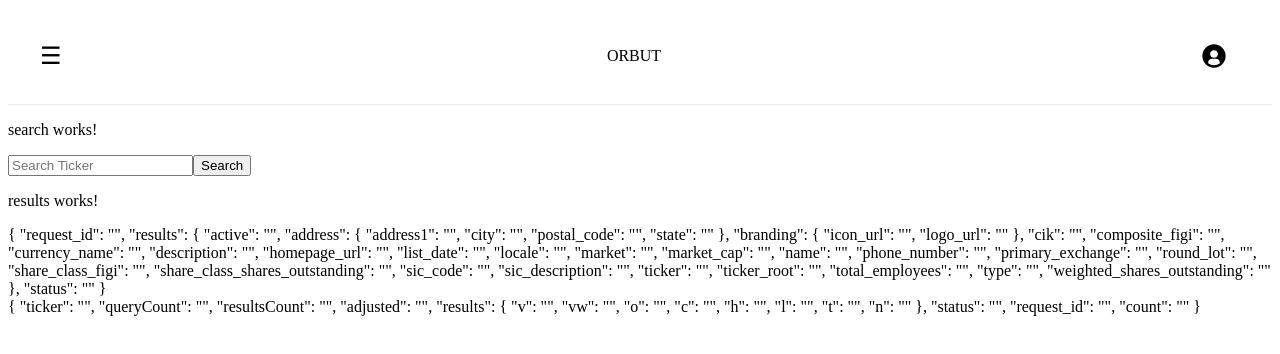
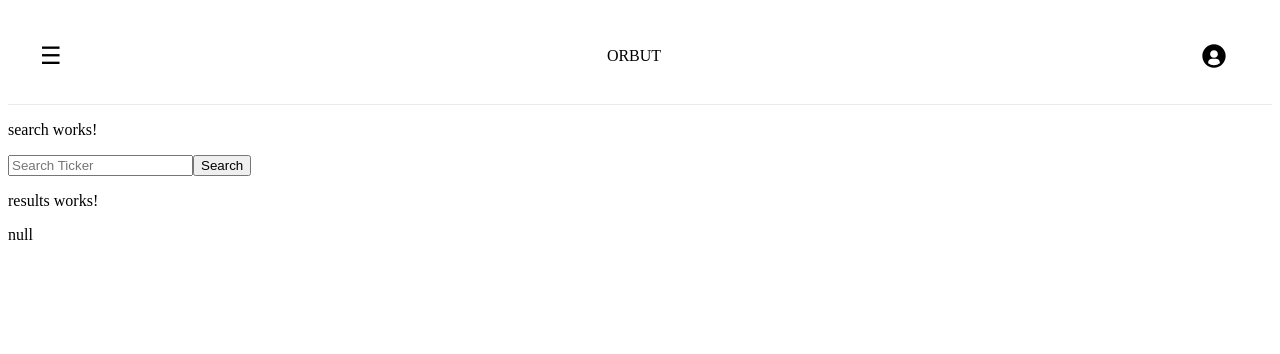
Before and after one commit to jaidencoleflannery/Orbut, an Angular app in the folder Angular/: page / in a window 1280 px wide. Shown: the top 354 px of the page. Built offline with nearby package versions, Linux system fonts and the light colour scheme.

Commit message:
Improved results object.

```diff
--- a/Angular/src/app/search/results/results.component.html
+++ b/Angular/src/app/search/results/results.component.html
@@ -1,5 +1,5 @@
 <p>results works!</p>
-<div class="search-results"> {{ tickerInfo | json }} </div>
+<div class="search-results"> {{ tickerInfo?.ticker_root | json }} </div>
 <div class="search-results"> {{ tickerData | json }} </div>
 
     <!-- <div class="search-results">Trading Volume: {{ data.v | json }}</div>
--- a/Angular/src/app/search/results/results.component.ts
+++ b/Angular/src/app/search/results/results.component.ts
@@ -13,65 +13,8 @@ import { Subscription } from 'rxjs';
 export class ResultsComponent implements OnInit {
   subscription!: Subscription;
 
-  tickerInfo: any = {
-      "request_id": '',
-      "results": {
-          "active": '',
-          "address": {
-          "address1": '',
-          "city": '',
-          "postal_code": '',
-          "state": ''
-          },
-          "branding": {
-          "icon_url": '',
-          "logo_url": ''
-          },
-          "cik": '',
-          "composite_figi": '',
-          "currency_name": '',
-          "description": '',
-          "homepage_url": '',
-          "list_date": '',
-          "locale": '',
-          "market": '',
-          "market_cap": '',
-          "name": '',
-          "phone_number": '',
-          "primary_exchange": '',
-          "round_lot": '',
-          "share_class_figi": '',
-          "share_class_shares_outstanding": '',
-          "sic_code": '',
-          "sic_description": '',
-          "ticker": '',
-          "ticker_root": '',
-          "total_employees": '',
-          "type": '',
-          "weighted_shares_outstanding": ''
-      },
-      "status": ''
-  };
-
-  tickerData: any = {
-    ticker: '',
-    queryCount: '',
-    resultsCount: '',
-    adjusted: '',
-    results: {
-        v: '',
-        vw: '',
-        o: '',
-        c: '',
-        h: '',
-        l: '',
-        t: '',
-        n: ''
-    },
-    status: '',
-    request_id: '',
-    count: ''
-  }
+  tickerInfo: any;
+  tickerData: any;
 
   constructor(private SearchDataService: SearchDataService){}
 
@@ -84,7 +27,9 @@ export class ResultsComponent implements OnInit {
   }
 
   async results(){
-    this.tickerInfo = await this.SearchDataService.getTickerInfo();
+    const info = await this.SearchDataService.getTickerInfo();
+    this.tickerInfo = info.results;
+    console.log(this.tickerInfo.ticker_root);
 
     this.tickerData = await this.SearchDataService.getTickerData();
     this.tickerData = this.tickerData.results;
```
